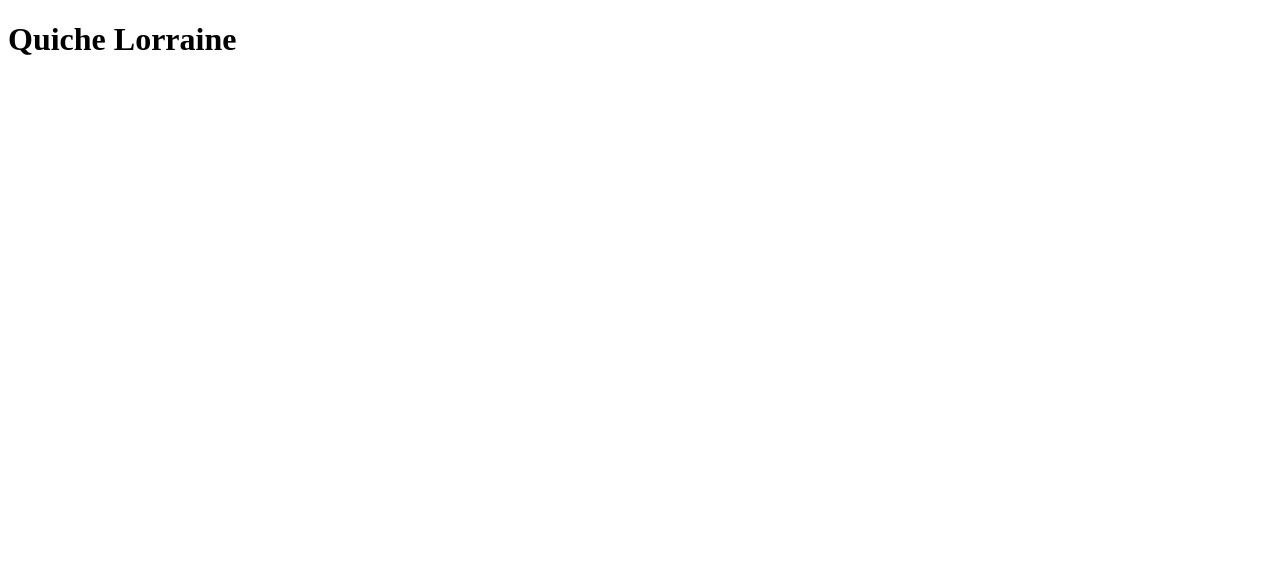
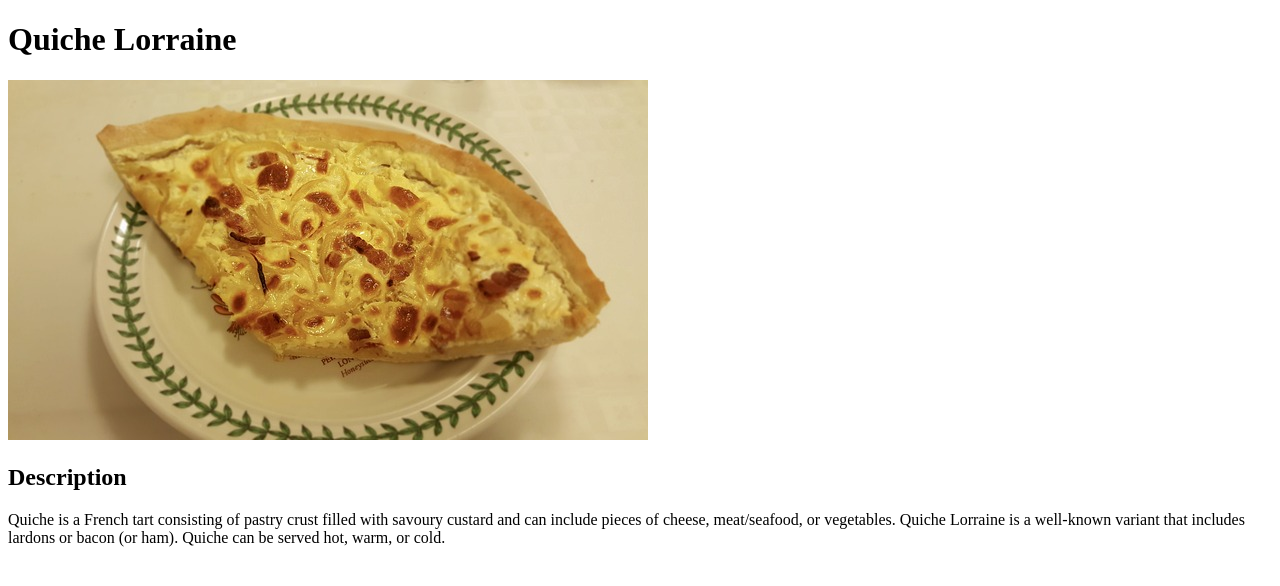
Before and after one commit to weeklyrambler/odin-recipes, a plain HTML site: page recipes/quiche.html in a window 1280 px wide. Drawn offline with Linux system fonts and the light colour scheme.

Commit message:
Added photo for quiche webpage and description for quiche.

```diff
--- a/recipes/quiche.html
+++ b/recipes/quiche.html
@@ -6,5 +6,9 @@
     </head>
     <body>
         <h1>Quiche Lorraine</h1>
+        <img src="images/quiche.jpg">
+        <h2>Description</h2>
+        <p>Quiche is a French tart consisting of pastry crust filled with savoury custard and can include pieces of cheese, meat/seafood, or vegetables. Quiche Lorraine is a well-known variant that includes lardons or bacon (or ham). Quiche can be served hot, warm, or cold.</p>
+
     </body>
 </html>
```
Also changed, not shown: recipes/images/quiche.jpg (added).
